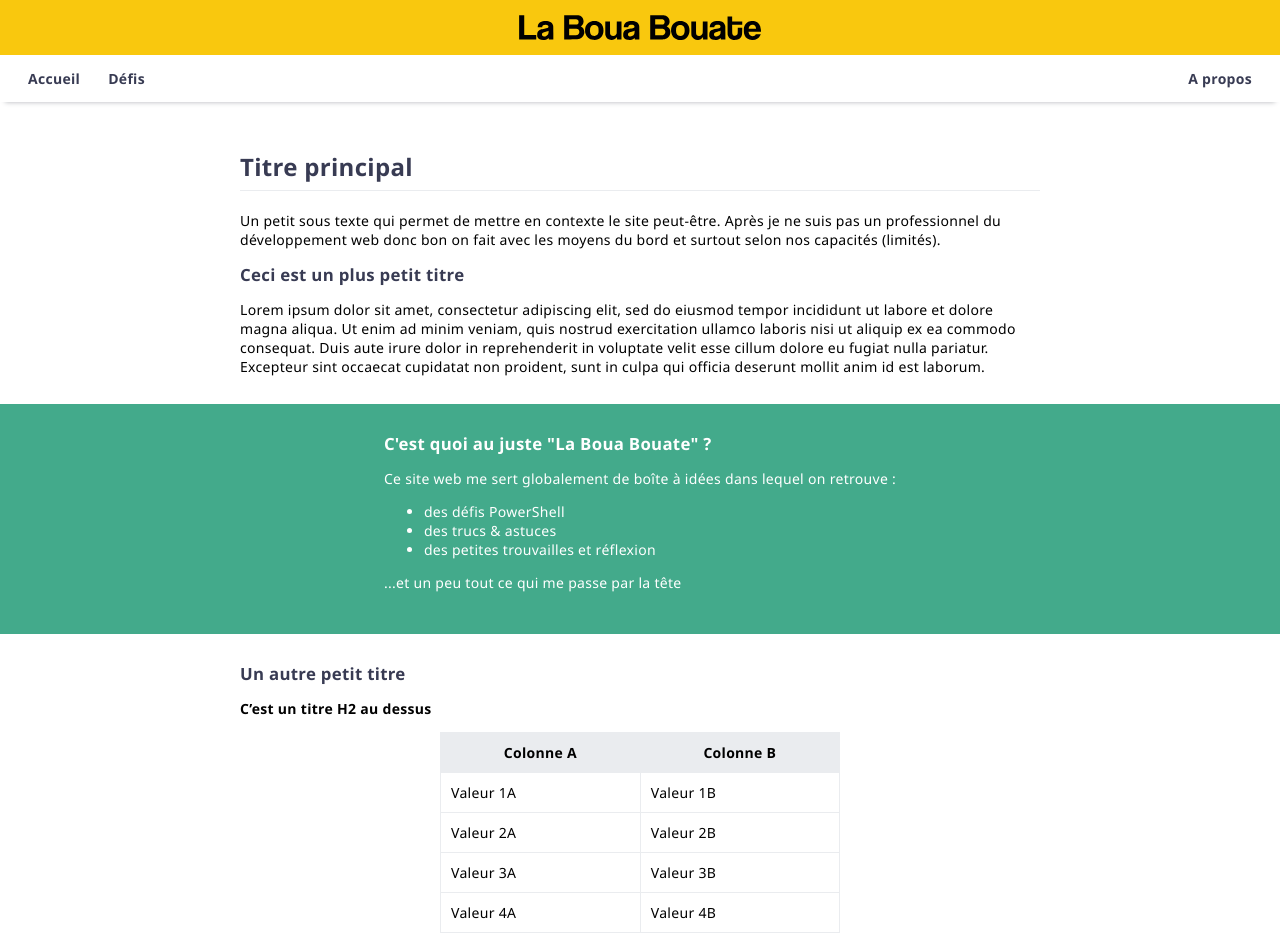
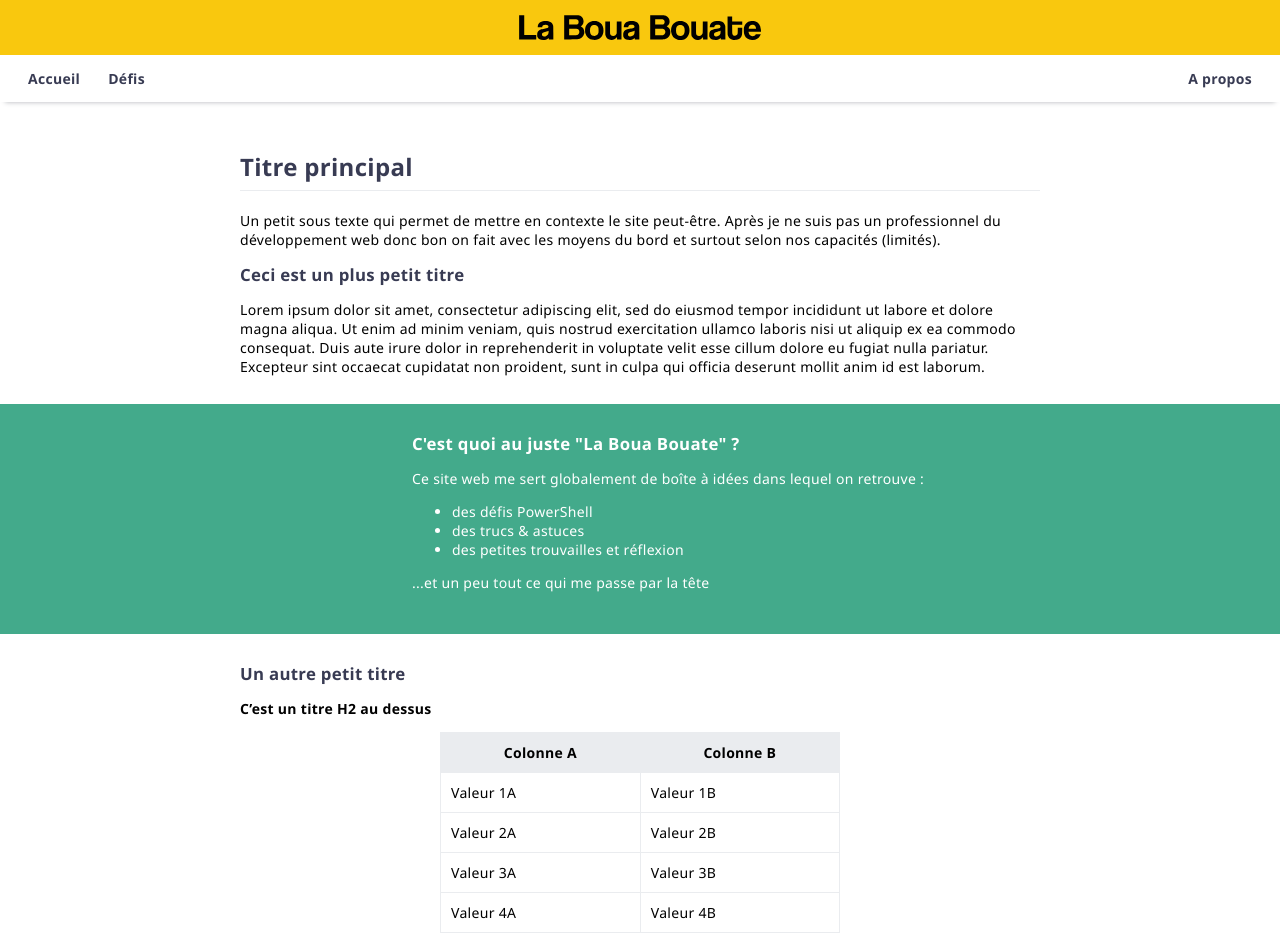
Before and after one commit to leobouard/leobouard.github.io, a Jekyll site: the page built from index.md, in a window 1280 px wide. Shown: the top 949 px of the page. Built offline with Jekyll 4.4.1, drawn with Linux system fonts in a browser that asks for light colours; our own code applies the rules of GitHub Pages for plain Markdown files.

Commit message:
Update style.scss

```diff
--- a/assets/css/style.scss
+++ b/assets/css/style.scss
@@ -108,11 +108,11 @@ section {
         background-color: #43aa8b;
         display: flex;
         justify-content: center;
+        padding: 2em;
 
         .heroContent {
             color: #fff;
             font-weight: 500;
-            margin: 2em;
 
             .heroTitle {
                 font-size: larger;
```
